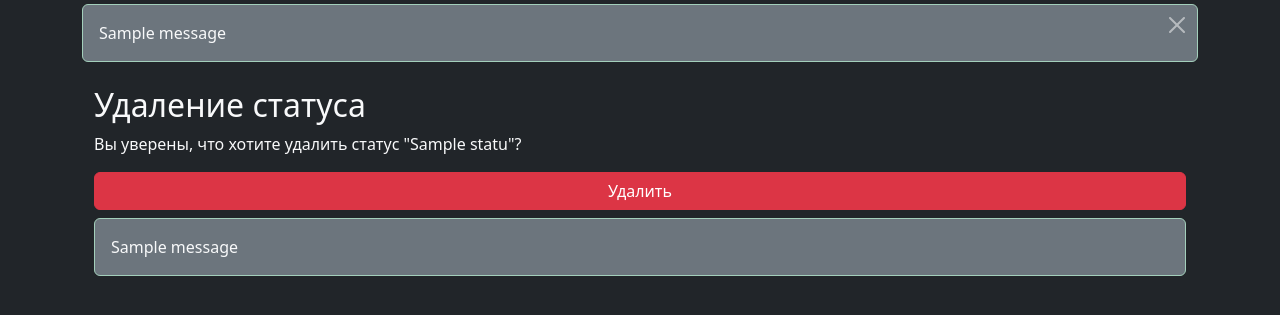
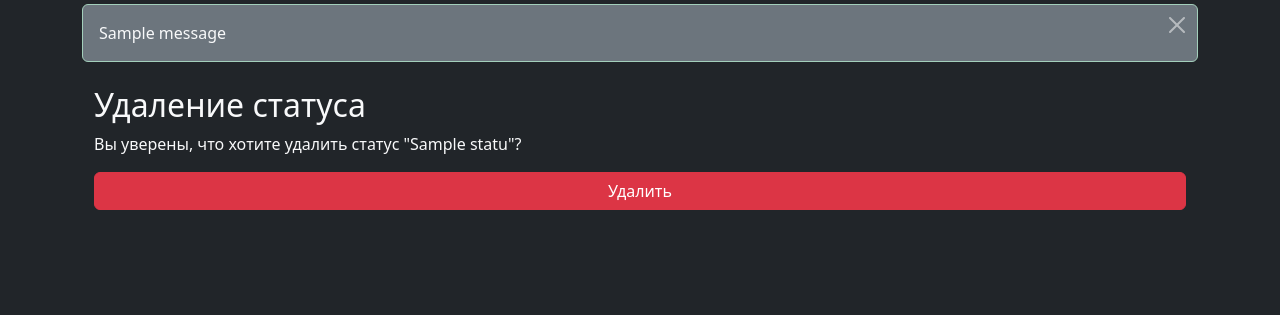
Before and after one commit to IvanFoksha/python-project-52, a Django app: page /statuses/1/delete/ in a window 1280 px wide. Shown: the part 173-488 px from the top of the page. Run offline with Django 5.2, Linux system fonts and the light colour scheme; a user stored in the database is signed in; tables that the repository leaves empty hold one stand-in row (values such as "Sample post"); one stand-in notice (Sample message) is shown; some libraries are stand-ins or nearby versions.

Commit message:
Find and fix output flash

```diff
--- a/task_manager/templates/statuses/status_delete.html
+++ b/task_manager/templates/statuses/status_delete.html
@@ -8,10 +8,5 @@
     {% csrf_token %}
     <button type="submit" class="btn btn-danger w-100">Удалить</button>
   </form>
-  {% for message in messages %}
-  <div class="alert alert-{{ message.tags }} text-light bg-secondary mt-2">
-    {{ message }}
-  </div>
-  {% endfor %}
 </div>
 {% endblock %}
```
